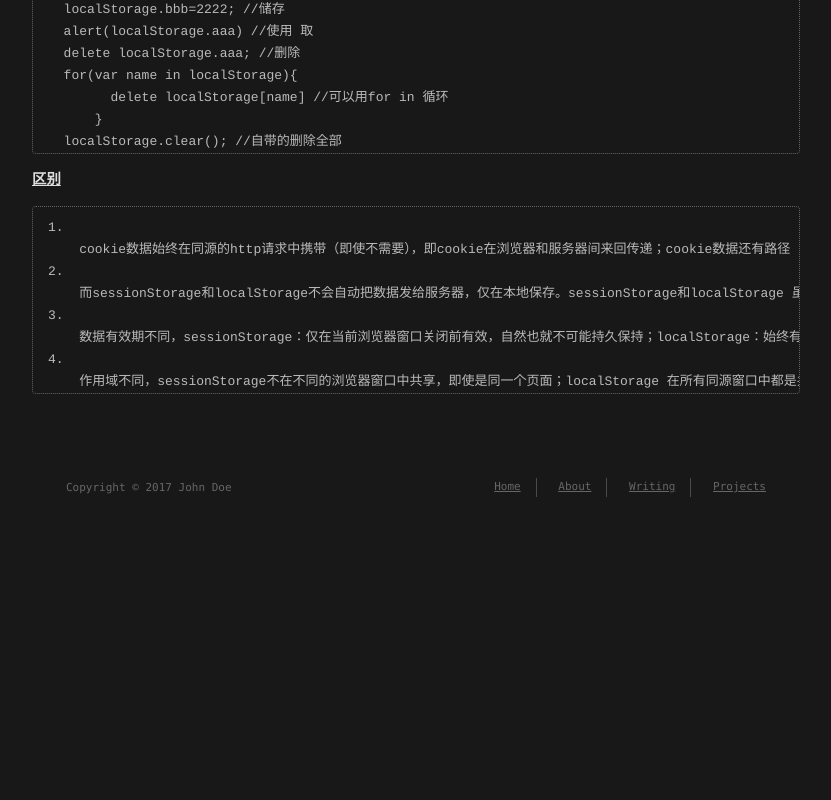
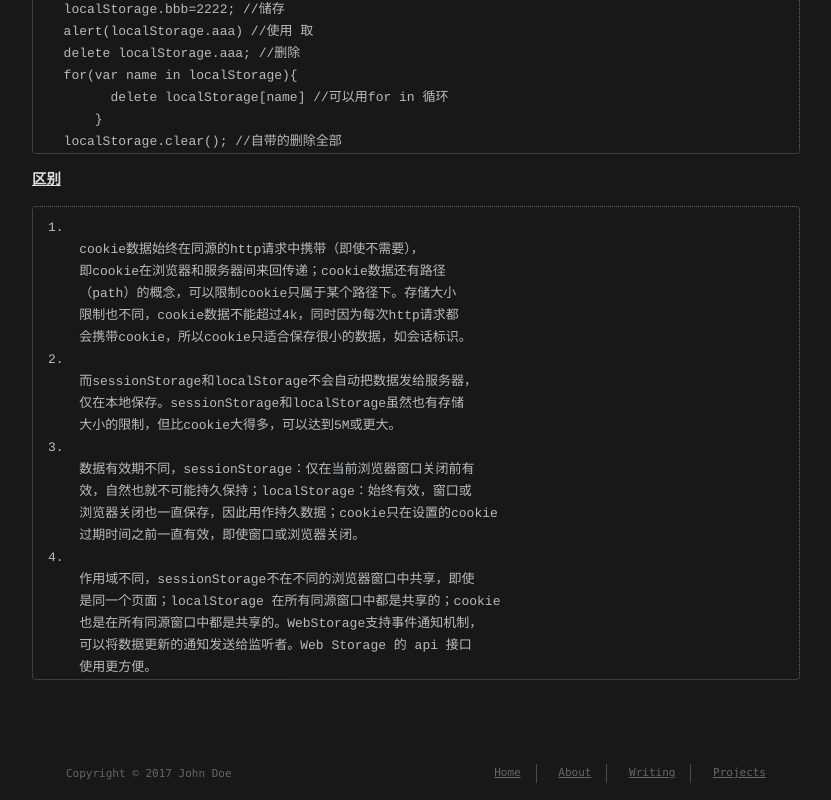
Before and after one commit to rubycountryside/rubycountryside.github.io, a plain HTML site: page 2017/11/14/first/index.html in a window 1280 px wide. Shown: the part 956-1756 px from the top of the page, without its empty margins (224-1055 px from the left). Before the commit the page ends 1470 px from the top, so only its background shows below. Drawn offline with Linux system fonts and the light colour scheme.

Commit message:
Site updated: 2017-11-14 21:52:00

```diff
--- a/2017/11/14/first/index.html
+++ b/2017/11/14/first/index.html
@@ -12,7 +12,7 @@
 <meta property="og:url" content="http://yoursite.com/2017/11/14/first/index.html">
 <meta property="og:site_name" content="Hexo">
 <meta property="og:description" content="共同点：都是保存在浏览器端，且同源的。cookie:临时在浏览中存一些东西    大小：4k    兼容：ie6+    走网络    不安全    有过期时间   主要严重的问题：在服务器环境中，每次发请求，都会伴随着请求一起发送出去。所有才会有了这两个东西的诞生。    【localstorage】本地存储   特点：   1、没有过期时间，除非手动删除   2、已域为单位   3、不会每次都">
-<meta property="og:updated_time" content="2017-11-14T13:47:17.000Z">
+<meta property="og:updated_time" content="2017-11-14T13:51:50.000Z">
 <meta name="twitter:card" content="summary">
 <meta name="twitter:title" content="cookies，sessionStorage和localStorage的区别">
 <meta name="twitter:description" content="共同点：都是保存在浏览器端，且同源的。cookie:临时在浏览中存一些东西    大小：4k    兼容：ie6+    走网络    不安全    有过期时间   主要严重的问题：在服务器环境中，每次发请求，都会伴随着请求一起发送出去。所有才会有了这两个东西的诞生。    【localstorage】本地存储   特点：   1、没有过期时间，除非手动删除   2、已域为单位   3、不会每次都">
@@ -195,13 +195,26 @@
       }
   localStorage.clear(); //自带的删除全部
 </code></pre><h3 id="区别"><a href="#区别" class="headerlink" title="区别"></a>区别</h3><pre><code>1.
-    cookie数据始终在同源的http请求中携带（即使不需要），即cookie在浏览器和服务器间来回传递；cookie数据还有路径（path）的概念，可以限制cookie只属于某个路径下。存储大小限制也不同，cookie数据不能超过4k，同时因为每次http请求都会携带cookie，所以cookie只适合保存很小的数据，如会话标识。
+    cookie数据始终在同源的http请求中携带（即使不需要），
+    即cookie在浏览器和服务器间来回传递；cookie数据还有路径
+    （path）的概念，可以限制cookie只属于某个路径下。存储大小
+    限制也不同，cookie数据不能超过4k，同时因为每次http请求都
+    会携带cookie，所以cookie只适合保存很小的数据，如会话标识。
 2.
-    而sessionStorage和localStorage不会自动把数据发给服务器，仅在本地保存。sessionStorage和localStorage 虽然也有存储大小的限制，但比cookie大得多，可以达到5M或更大。
+    而sessionStorage和localStorage不会自动把数据发给服务器，
+    仅在本地保存。sessionStorage和localStorage虽然也有存储
+    大小的限制，但比cookie大得多，可以达到5M或更大。
 3.
-    数据有效期不同，sessionStorage：仅在当前浏览器窗口关闭前有效，自然也就不可能持久保持；localStorage：始终有效，窗口或浏览器关闭也一直保存，因此用作持久数据；cookie只在设置的cookie过期时间之前一直有效，即使窗口或浏览器关闭。
+    数据有效期不同，sessionStorage：仅在当前浏览器窗口关闭前有
+    效，自然也就不可能持久保持；localStorage：始终有效，窗口或
+    浏览器关闭也一直保存，因此用作持久数据；cookie只在设置的cookie
+    过期时间之前一直有效，即使窗口或浏览器关闭。
 4.
-    作用域不同，sessionStorage不在不同的浏览器窗口中共享，即使是同一个页面；localStorage 在所有同源窗口中都是共享的；cookie也是在所有同源窗口中都是共享的。Web Storage 支持事件通知机制，可以将数据更新的通知发送给监听者。Web Storage 的 api 接口使用更方便。
+    作用域不同，sessionStorage不在不同的浏览器窗口中共享，即使
+    是同一个页面；localStorage 在所有同源窗口中都是共享的；cookie
+    也是在所有同源窗口中都是共享的。WebStorage支持事件通知机制，
+    可以将数据更新的通知发送给监听者。Web Storage 的 api 接口
+    使用更方便。
 </code></pre>
   </div>
 </article>
```
